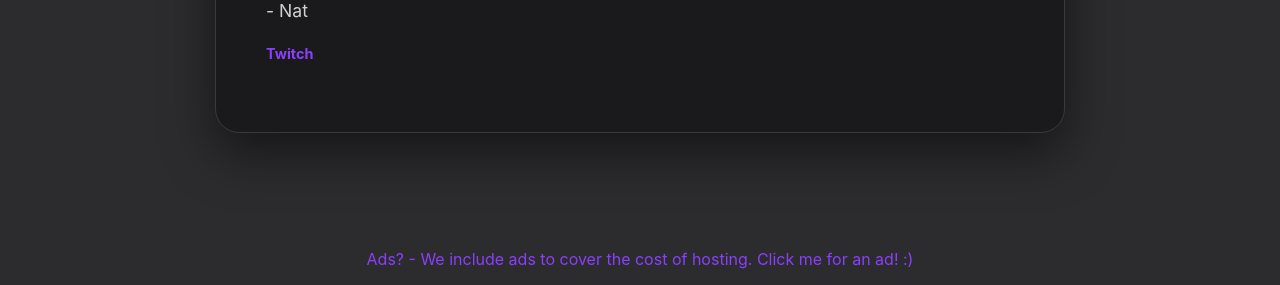
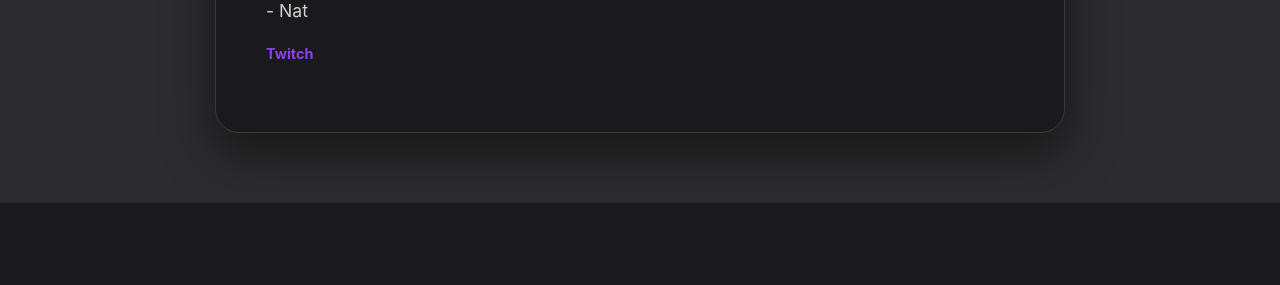
Before and after one commit to tylerbrowncs/nitthenat_app, a Flask app: page /mkw100 in a window 1280 px wide. Shown: the part 1445-1730 px from the top of the page. After the commit the page ends 1648 px from the top, so only its background shows below. Run offline with Flask 3, Linux system fonts and the light colour scheme; some libraries are stand-ins or nearby versions.

Commit message:
Removed adds, altered paddings

```diff
--- a/templates/100percentMKW.html
+++ b/templates/100percentMKW.html
@@ -168,6 +168,7 @@
             width: 90%;
             background-color: #1a1a1c;
             margin-top: -60px;
+            margin-bottom: 50px;
             padding: 50px;
             border-radius: 24px;
             box-shadow: 0 20px 50px rgba(0,0,0,0.5);
@@ -319,14 +320,9 @@
         <p style="margin-top:30px;">See you there!</p>
         <p style="margin-top:30px;">- Nat</p>
         <a href="https://twitch.tv/nitthenat" class="back-link">Twitch</a>
+        <br>
     </main>
-
-    <div class="ad-container">
-        <script async="async" data-cfasync="false" src="https://pl28730169.effectivegatecpm.com/009fa34562b0b456ed9607917c176936/invoke.js"></script>
-        <div id="container-009fa34562b0b456ed9607917c176936"></div>
-    </div>
-
-    <p> <a href="https://www.effectivegatecpm.com/xdcipx63hn?key=bc3b285cba9a90cecac5538c6b9de99f"> Ads? - We include ads to cover the cost of hosting. Click me for an ad! :)</a></p>
+    <br>
 
     <script>
         function toggleSidebar() {
--- a/templates/home.html
+++ b/templates/home.html
@@ -234,11 +234,6 @@
             </div>
         </div>
 
-        <div class="ad-container">
-        <script async="async" data-cfasync="false" src="https://pl28730169.effectivegatecpm.com/009fa34562b0b456ed9607917c176936/invoke.js"></script>
-        <div id="container-009fa34562b0b456ed9607917c176936"></div>
-        </div>
-
     <script>
         function toggleSidebar() {
             const sb = document.getElementById("mySidebar");
```
